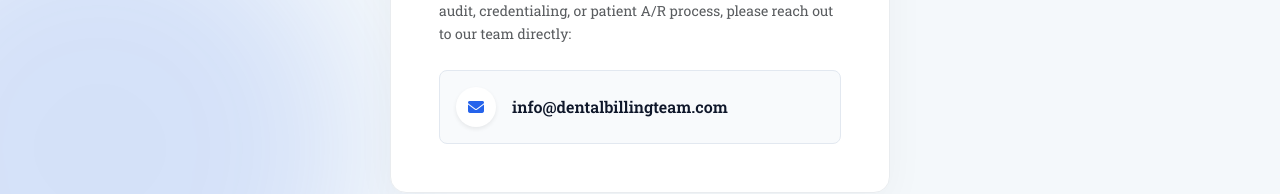
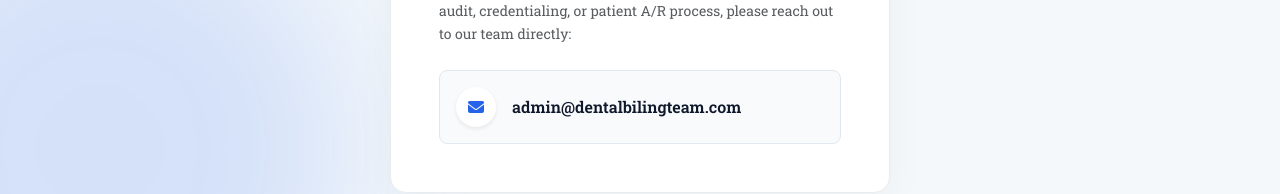
Before and after one commit to marketing620/dbt-frontend, a Next.js app: page /maintenance in a window 1280 px wide. Shown: the part 552-746 px from the top of the page. Built offline with nearby package versions, Linux system fonts and the light colour scheme.

Commit message:
email changed

```diff
--- a/src/app/maintenance/page.tsx
+++ b/src/app/maintenance/page.tsx
@@ -1,9 +1,11 @@
-import React from 'react';
+import React from "react";
 
 export default function Maintenance() {
   return (
-    <div className="d-flex align-items-center justify-content-center min-vh-100 position-relative overflow-hidden" style={{ backgroundColor: '#f4f8fb' }}>
-
+    <div
+      className="d-flex align-items-center justify-content-center min-vh-100 position-relative overflow-hidden"
+      style={{ backgroundColor: "#f4f8fb" }}
+    >
       {/* Decorative Blur Elements */}
       <div
         className="position-absolute rounded-circle"
@@ -38,47 +40,99 @@ export default function Maintenance() {
           <div
             className="rounded-circle d-flex align-items-center justify-content-center shadow-lg mx-auto"
             style={{
-              width: '120px',
-              height: '120px',
-              backgroundColor: '#ffffff',
-              border: '4px solid #f8fafc',
-              animation: "pulse 2.5s infinite"
+              width: "120px",
+              height: "120px",
+              backgroundColor: "#ffffff",
+              border: "4px solid #f8fafc",
+              animation: "pulse 2.5s infinite",
             }}
           >
-            <i className="fa-solid fa-tooth" style={{ fontSize: '3rem', color: '#13a195' }}></i>
+            <i
+              className="fa-solid fa-tooth"
+              style={{ fontSize: "3rem", color: "#13a195" }}
+            ></i>
           </div>
           {/* Subtle Sparkle/Tool accents */}
-          <i className="fa-solid fa-sparkles position-absolute" style={{ color: '#d4af37', top: '0', right: '-15px', fontSize: '1.2rem', animation: 'sparkle 1.5s infinite alternate' }}></i>
+          <i
+            className="fa-solid fa-sparkles position-absolute"
+            style={{
+              color: "#d4af37",
+              top: "0",
+              right: "-15px",
+              fontSize: "1.2rem",
+              animation: "sparkle 1.5s infinite alternate",
+            }}
+          ></i>
         </div>
 
-        <h1 className="display-4 fw-bold mb-3" style={{ color: '#0f172a', letterSpacing: '-1px' }}>
+        <h1
+          className="display-4 fw-bold mb-3"
+          style={{ color: "#0f172a", letterSpacing: "-1px" }}
+        >
           Polishing Things Up!
         </h1>
 
-        <p className="lead mx-auto mb-5" style={{ color: '#475569', maxWidth: '650px', lineHeight: '1.8' }}>
-          Our website is currently undergoing a deep clean to better support your practice. We are building a smoother, faster experience to streamline your dental revenue cycle. We will be back online shortly!
+        <p
+          className="lead mx-auto mb-5"
+          style={{ color: "#475569", maxWidth: "650px", lineHeight: "1.8" }}
+        >
+          Our website is currently undergoing a deep clean to better support
+          your practice. We are building a smoother, faster experience to
+          streamline your dental revenue cycle. We will be back online shortly!
         </p>
 
         {/* Contact Assistance Box */}
-        <div className="card mx-auto rounded-4 p-4 p-lg-5 text-start" style={{ maxWidth: '500px', backgroundColor: '#ffffff', border: '1px solid #e9ecef', boxShadow: '0 10px 40px rgba(0,0,0,0.04)' }}>
-          <h5 className="fw-bold mb-3" style={{ color: '#1c3b63' }}>Need Immediate Assistance?</h5>
-          <p className="mb-4 text-muted small" style={{ lineHeight: '1.7' }}>
-            If you have an urgent inquiry regarding an existing billing audit, credentialing, or patient A/R process, please reach out to our team directly:
+        <div
+          className="card mx-auto rounded-4 p-4 p-lg-5 text-start"
+          style={{
+            maxWidth: "500px",
+            backgroundColor: "#ffffff",
+            border: "1px solid #e9ecef",
+            boxShadow: "0 10px 40px rgba(0,0,0,0.04)",
+          }}
+        >
+          <h5 className="fw-bold mb-3" style={{ color: "#1c3b63" }}>
+            Need Immediate Assistance?
+          </h5>
+          <p className="mb-4 text-muted small" style={{ lineHeight: "1.7" }}>
+            If you have an urgent inquiry regarding an existing billing audit,
+            credentialing, or patient A/R process, please reach out to our team
+            directly:
           </p>
           <div className="d-flex flex-column gap-3">
-            <a href="mailto:info@dentalbillingteam.com" className="text-decoration-none">
-              <div className="d-flex align-items-center gap-3 p-3 rounded-3" style={{ backgroundColor: '#f8fafc', border: '1px solid #e2e8f0', transition: 'all 0.2s ease' }}>
-                <div className="rounded-circle d-flex align-items-center justify-content-center bg-white shadow-sm" style={{ width: '40px', height: '40px' }}>
-                  <i className="fa-solid fa-envelope" style={{ color: '#2563eb' }}></i>
+            <a
+              href="mailto:admin@dentalbilingteam.com"
+              className="text-decoration-none"
+            >
+              <div
+                className="d-flex align-items-center gap-3 p-3 rounded-3"
+                style={{
+                  backgroundColor: "#f8fafc",
+                  border: "1px solid #e2e8f0",
+                  transition: "all 0.2s ease",
+                }}
+              >
+                <div
+                  className="rounded-circle d-flex align-items-center justify-content-center bg-white shadow-sm"
+                  style={{ width: "40px", height: "40px" }}
+                >
+                  <i
+                    className="fa-solid fa-envelope"
+                    style={{ color: "#2563eb" }}
+                  ></i>
                 </div>
-                <span className="fw-semibold" style={{ color: '#0f172a' }}>info@dentalbillingteam.com</span>
+                <span className="fw-semibold" style={{ color: "#0f172a" }}>
+                  admin@dentalbilingteam.com
+                </span>
               </div>
             </a>
           </div>
         </div>
 
         {/* Global Styles for Animations */}
-        <div dangerouslySetInnerHTML={{__html: `
+        <div
+          dangerouslySetInnerHTML={{
+            __html: `
           <style>
             @keyframes pulse {
               0% { transform: scale(1); box-shadow: 0 0 0 0 rgba(19, 161, 149, 0.4); }
@@ -90,7 +144,9 @@ export default function Maintenance() {
               100% { transform: scale(1.1) translateY(-5px); opacity: 1; }
             }
           </style>
-        `}} />
+        `,
+          }}
+        />
       </div>
     </div>
   );
```
